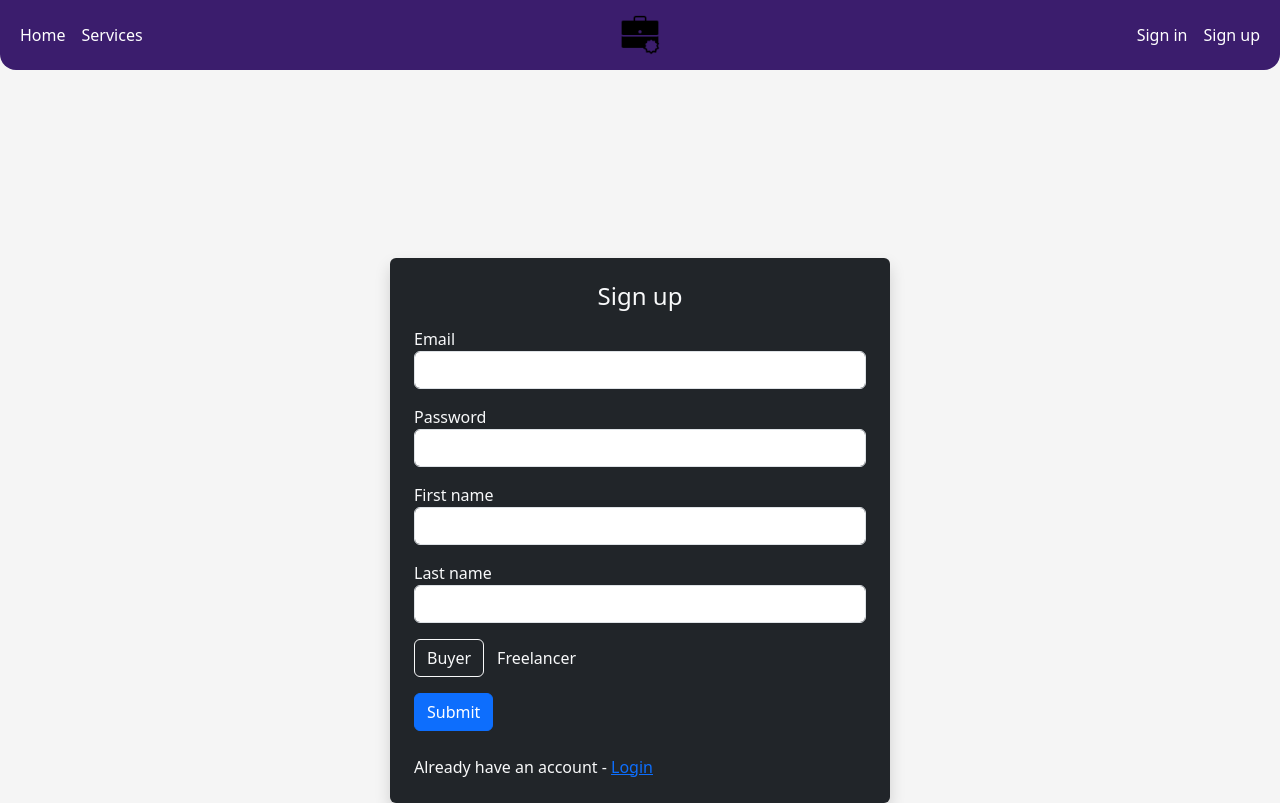
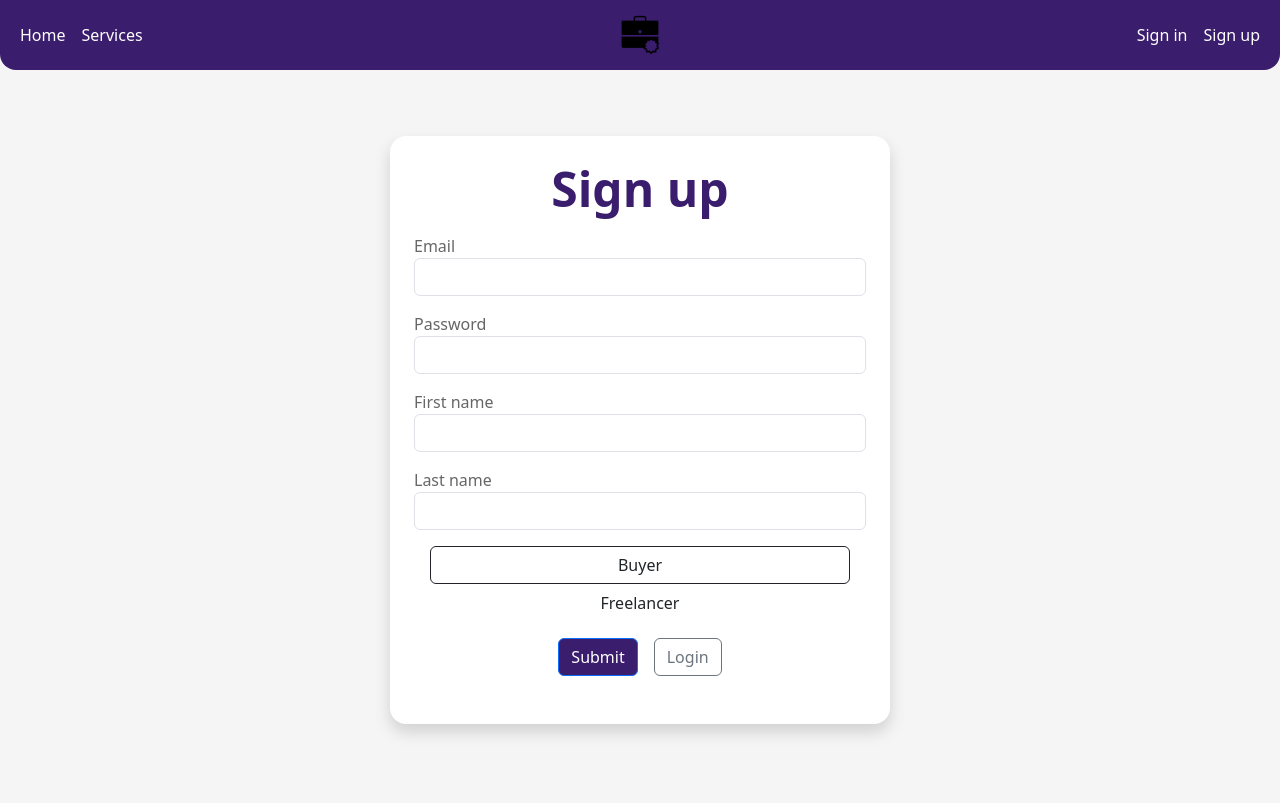
Before and after one commit to ASamohvalov/FreelanceMarketplace, a React app in the folder frontend/: page /sign-up in a window 1280 px wide. Built offline with nearby package versions, Linux system fonts and the light colour scheme; the HTML template or start-up script is replaced by a standard one.

Commit message:
checkout testcherry

```diff
--- /dev/null
+++ b/frontend/src/views/components/elements/FormWrapper.jsx
@@ -0,0 +1,23 @@
+export function FormWrapper({ children, Title, error }) {
+  return (
+    <div
+      style={{ display: "flex", alignItems: "center", height: "90vh" }}
+    >
+      <div
+        className="mx-auto position-relative"
+        style={{ width: "min(500px, 50%)" }}
+      >
+        <div className="shadow w-100 bg-white p-4 text-light sign-form_wrapper">
+          <div
+            style={{ width: "80%", top: "-10vh", right: "10%" }}
+            className={`mb-2 fs-5 text-center text-white fw-bolder bg-danger p-4 border border-danger rounded-4 shadow ${error ? "position-absolute" : "d-none"}`}
+          >
+            {error}
+          </div>
+          <div className="text-center mb-3 h4 sign-form_title">{Title}</div>
+          {children}
+        </div>
+      </div>
+    </div>
+  );
+}
--- /dev/null
+++ b/frontend/src/views/pages/auth/signIn.jsx
@@ -0,0 +1,3 @@
+export default function signIn() {
+  return "login page";
+}
--- /dev/null
+++ b/frontend/src/views/pages/auth/signUp.jsx
@@ -0,0 +1,3 @@
+export default function signUp() {
+  return "reg page";
+}
--- a/frontend/src/views/pages/error/css/error_page.css
+++ b/frontend/src/views/pages/error/css/error_page.css
@@ -1,5 +1,5 @@
 #error-page-main {
-  min-height: 100vh;
+    padding-top: 10%;
   display: flex;
   align-items: center;
   justify-content: center;
--- /dev/null
+++ b/frontend/src/views/pages/main.jsx
@@ -0,0 +1,3 @@
+export default function main() {
+  return "main";
+}
--- a/frontend/src/views/pages/services/CreateServicePage.jsx
+++ b/frontend/src/views/pages/services/CreateServicePage.jsx
@@ -30,22 +30,22 @@ export default function CreateServicePage() {
   const revistionsCount = useRef(null);
 
   useEffect(() => {
-    if (!isAuth() || !hasRole("ROLE_FREELANCER")) {
-      navigate(-1);
-      return;
-    }
+    // if (!isAuth() || !hasRole("ROLE_FREELANCER")) {
+    //   navigate(-1);
+    //   return;
+    // }
     document.title = "Create service";
 
-    (async () => {
-      const response = await getAllCategoryInfo();
-      if (response.status !== 200) {
-        console.log("logic error");
-        navigate("/error");
-        return;
-      }
-      setCategories(response.data);
-      setSelectedCategory(response.data[0].id);
-    })();
+    // // (async () => {
+    // //   const response = await getAllCategoryInfo();
+    // //   if (response.status !== 200) {
+    // //     console.log("logic error");
+    // //     navigate("/error");
+    // //     return;
+    // //   }
+    //   setCategories(response.data);
+    //   setSelectedCategory(response.data[0].id);
+    // })();
   }, [navigate]);
 
   async function handleSubmit(event) {
--- a/frontend/src/views/pages/services/ServicesPage.jsx
+++ b/frontend/src/views/pages/services/ServicesPage.jsx
@@ -15,15 +15,15 @@ export default function ServicesPage() {
   useEffect(() => {
     document.title = "Services";
 
-    (async () => {
-      const result = await getAllServicesRequest();
-      if (result.status !== 200) {
-        navigate("/error");
-        return;
-      }
-      setServices(result.data);
-      setLoading(false);
-    })();
+    // (async () => {
+    //   const result = await getAllServicesRequest();
+    //   if (result.status !== 200) {
+    //     navigate("/error");
+    //     return;
+    //   }
+    //   setServices(result.data);
+    //   setLoading(false);
+    // })();
   }, [navigate]);
 
   return (
--- a/frontend/src/views/pages/user/SignInPage.jsx
+++ b/frontend/src/views/pages/user/SignInPage.jsx
@@ -1,10 +1,12 @@
 import { useEffect } from "react";
 import { useState } from "react";
-import { Link, useNavigate } from "react-router-dom";
+import { Link, NavLink, useNavigate } from "react-router-dom";
 import HeaderComponent from "../../components/HeaderComponent";
 import { signInRequest } from "../../../logic/requests/user/authRequest";
 import { login } from "../../../logic/jwt";
 import { useRef } from "react";
+import "./css/sign_page.css";
+import { FormWrapper } from "../../components/elements/FormWrapper";
 
 export default function SignInPage() {
   useEffect(() => {
@@ -25,7 +27,10 @@ export default function SignInPage() {
       return;
     }
 
-    var response = await signInRequest(email.current.value, password.current.value);
+    var response = await signInRequest(
+      email.current.value,
+      password.current.value,
+    );
     if (response.status == 200) {
       console.log(response);
       login(response.data.accessToken, response.data.refreshToken);
@@ -39,38 +44,32 @@ export default function SignInPage() {
   return (
     <>
       <HeaderComponent />
-      <div className="mx-auto" style={{ width: "500px", marginTop: "200px" }}>
-        <div
-          className={`mb-2 bg-danger p-4 border border-danger rounded shadow ${error ? "visible" : "invisible"}`}
-        >
-          { error }
-        </div>
-        <div className="shadow w-100 bg-dark rounded p-4 text-light">
-          <div className="text-center mb-3 h4">Sign in</div>
-          <form onSubmit={ handleSubmit } className="mb-4">
-            <label htmlFor="email">Email</label>
+      <FormWrapper Title="Sign in" error={error}>
+        <form onSubmit={handleSubmit} className="mb-4 sign-form">
+          <label htmlFor="email sign-form_input-label">Email</label>
           <input
-              className="form-control mb-3"
+            className="form-control mb-3 sign-form_input"
             id="email"
             type="email"
-              ref={ email }
+            ref={email}
           />
-            <label htmlFor="password">Password</label>
+          <label htmlFor="password sign-form_input-label">Password</label>
           <input
-              className="form-control mb-3"
+            className="form-control mb-3 sign-form_input"
             id="password"
             type="password"
-              ref={ password }
+            ref={password}
           />
-            <button className="btn btn-primary" type="submit">
+          <div className="d-flex gap-3 justify-content-center">
+            <button className="btn btn-primary sign-form_submit" type="submit">
               Submit
             </button>
+            <NavLink to="/sign-up" className="btn btn-outline-secondary">
+              Register
+            </NavLink>
+          </div>
         </form>
-          <span>
-            Don't have an account - <Link to="/sign-up">Register</Link>
-          </span>
-        </div>
-      </div>
+      </FormWrapper>
     </>
   );
 }
--- a/frontend/src/views/pages/user/SignUpPage.jsx
+++ b/frontend/src/views/pages/user/SignUpPage.jsx
@@ -1,9 +1,14 @@
 import { useRef, useState } from "react";
 import { useEffect } from "react";
-import { Link, useNavigate } from "react-router-dom";
-import { signInRequest, signUpRequest } from "../../../logic/requests/user/authRequest";
+import { NavLink, useNavigate } from "react-router-dom";
+import {
+  signInRequest,
+  signUpRequest,
+} from "../../../logic/requests/user/authRequest";
 import HeaderComponent from "../../components/HeaderComponent";
 import { login } from "../../../logic/jwt";
+import "./css/sign_page.css";
+import { FormWrapper } from "../../components/elements/FormWrapper";
 
 export default function SignUpPage() {
   useEffect(() => {
@@ -64,21 +69,14 @@ export default function SignUpPage() {
   return (
     <>
       <HeaderComponent />
-      <div className="mx-auto" style={{ width: "500px", marginTop: "130px" }}>
-        <div
-          className={`mb-2 bg-danger p-4 border border-danger rounded shadow ${error ? "visible" : "invisible"}`}
-        >
-          {error}
-        </div>
-        <div className="shadow w-100 bg-dark rounded p-4 text-light">
-          <div className="text-center mb-3 h4">Sign up</div>
-          <form onSubmit={handleSubmit} className="mb-4">
+      <FormWrapper Title="Sign up" error={error}>
+        <form onSubmit={handleSubmit} className="mb-4 sign-form">
           <label htmlFor="email">Email</label>
           <input
             className="form-control mb-3"
             id="email"
             type="email"
-              ref={ email }
+            ref={email}
           />
 
           <label htmlFor="password">Password</label>
@@ -86,7 +84,7 @@ export default function SignUpPage() {
             className="form-control mb-3"
             id="password"
             type="password"
-              ref={ password }
+            ref={password}
           />
 
           <label htmlFor="firstName">First name</label>
@@ -94,27 +92,27 @@ export default function SignUpPage() {
             className="form-control mb-3"
             id="firstName"
             type="text"
-              ref={ firstName }
+            ref={firstName}
           />
 
-            <label htmlFor="firstName">Last name</label>
+          <label htmlFor="firstName ">Last name</label>
           <input
             className="form-control mb-3"
             id="lastName"
             type="text"
-              ref={ lastName }
+            ref={lastName}
           />
 
-            <div className="mb-3">
+          <div className="mb-3 w-100 px-3 flex gap-3">
             <input
               type="radio"
               className="btn-check"
               name="options-base"
               id="buyer-input"
-                checked={ !isFreelancer }
-                onChange={ () => setIsFreelancer(false) }
+              checked={!isFreelancer}
+              onChange={() => setIsFreelancer(false)}
             />
-              <label className="btn text-light" htmlFor="buyer-input">
+            <label className="btn text-dark w-100" htmlFor="buyer-input">
               Buyer
             </label>
 
@@ -123,23 +121,24 @@ export default function SignUpPage() {
               className="btn-check"
               name="options-base"
               id="freelancer-input"
-                checked={ isFreelancer }
-                onChange={ () => setIsFreelancer(true) }
+              checked={isFreelancer}
+              onChange={() => setIsFreelancer(true)}
             />
-              <label className="btn text-light" htmlFor="freelancer-input">
+            <label className="btn text-dark w-100" htmlFor="freelancer-input">
               Freelancer
             </label>
           </div>
 
-            <button className="btn btn-primary" type="submit">
+          <div className="d-flex gap-3 justify-content-center">
+            <button className="btn btn-primary sign-form_submit" type="submit">
               Submit
             </button>
+            <NavLink to="/sign-in" className="btn btn-outline-secondary">
+              Login
+            </NavLink>
+          </div>
         </form>
-          <span>
-            Already have an account - <Link to="/sign-in">Login</Link>
-          </span>
-        </div>
-      </div>
+      </FormWrapper>
     </>
   );
 }
--- /dev/null
+++ b/frontend/src/views/pages/user/css/sign_page.css
@@ -0,0 +1,23 @@
+.sign-form{
+    color: #666;
+}
+
+.sign-form_wrapper {
+    border-radius: 16px;
+}
+
+.sign-form_input{
+
+}
+.sign-form_input-label{
+
+}
+.sign-form_title{
+   color: #3B1D6D;
+  font-size: 48px;
+ font-weight: 800;
+}
+
+.sign-form_submit{
+   background-color: #3B1D6D;
+}
```
Also changed, not shown: 1 other file (tests, documents, lock files or other folders). Lines whose indentation alone changed are shown as unchanged.
